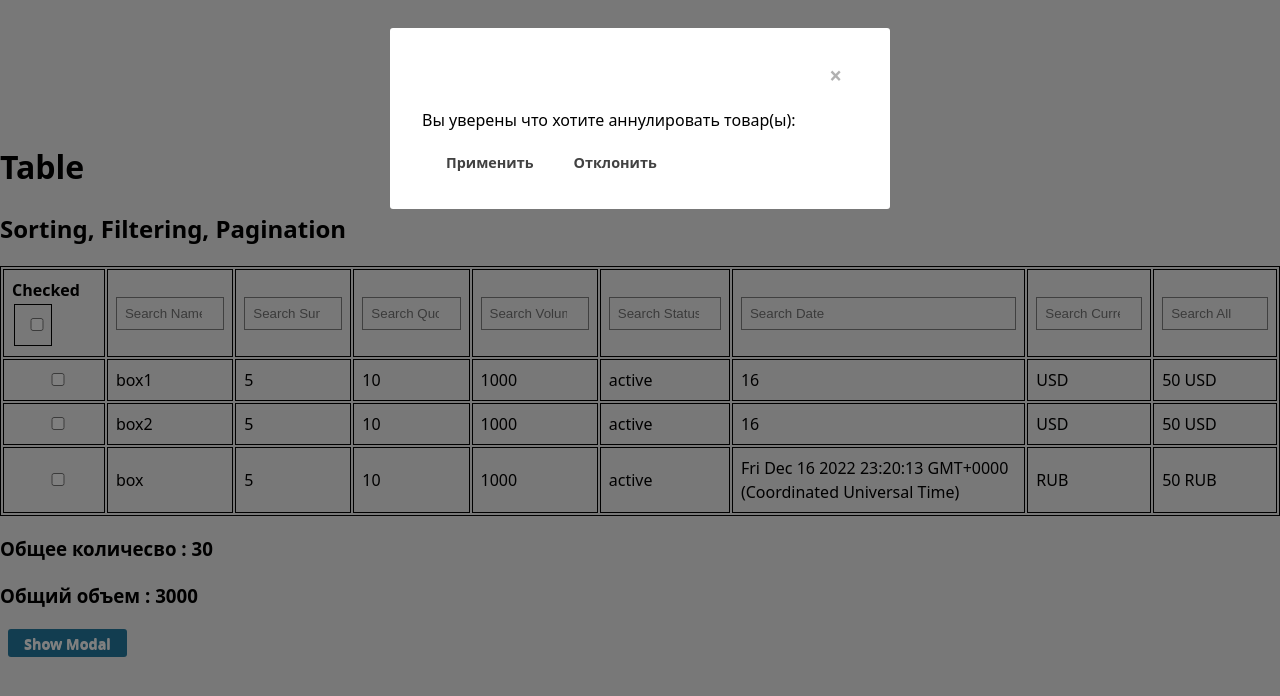
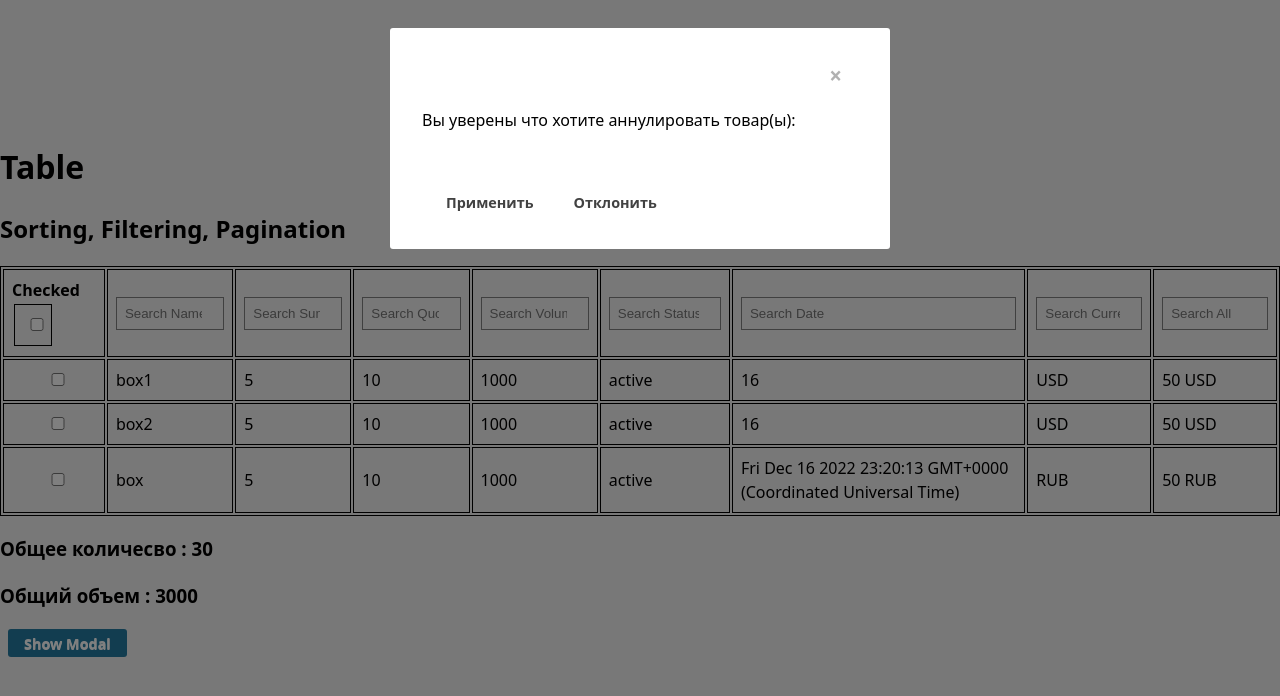
Before and after one commit to lismgmk/custom-table, a React app: page / in a window 1280 px wide. Both pictures are taken after a click on the button "Show Modal". Shown: the top 696 px of the page. Built offline with nearby package versions, Linux system fonts and the light colour scheme.

Commit message:
add logic to modal

```diff
--- a/src/components/AppPage.tsx
+++ b/src/components/AppPage.tsx
@@ -111,15 +111,26 @@ const AppPage: React.FC = () => {
     }));
   }, [redux.allRows]);
   const { isShowing, toggle } = useModal();
-  const smartClose = (param: string)=>{
-    if(param==='close'){
-      toggle()
+
+  const smartClose = (options: { clear?: boolean; param?: boolean }) => {
+    // if (param === 'close') {
+    //   toggle();
+    // }
+    if (options.clear) {
+      dispatch(currentBodyRowsSlice.actions.setFilter({}));
     }
-    if (param === 'closeUncheck') {
+    if (options.param) {
+      console.log('senddd');
 
-      toggle();
+      if (options.clear) {
+        dispatch(currentBodyRowsSlice.actions.setFilter({}));
+      }
     }
-  }
+    toggle();
+  };
+  const reduxFilter = useSelector(
+    (state: RootState) => state.currentBodyRows.filters,
+  );
   return (
     <div className='App'>
       <h1>Table</h1>
@@ -131,7 +142,11 @@ const AppPage: React.FC = () => {
       <button className='button-default' onClick={toggle}>
         Show Modal
       </button>
-      <Modal isShowing={isShowing} hide={smartClose} />
+      <Modal
+        reduxFilter={reduxFilter}
+        isShowing={isShowing}
+        hide={smartClose}
+      />
     </div>
   );
 };
--- a/src/components/modal/Modal.tsx
+++ b/src/components/modal/Modal.tsx
@@ -1,9 +1,37 @@
-import React from 'react';
+import React, { useEffect } from 'react';
 import ReactDOM from 'react-dom';
 import './styles/Modal.scss';
 
-const Modal = ({ isShowing, hide }: { isShowing: boolean; hide: (val: string) => void }) =>
-  isShowing
+const Modal = ({
+  isShowing,
+  hide,
+  reduxFilter,
+}: {
+  isShowing: boolean;
+  hide: (val: { clear?: boolean; param?: boolean }) => void;
+  reduxFilter: { [key: string]: { value: boolean; name: string } };
+}) => {
+  const allValues = () => {
+    // const allId = Object.keys(reduxFilter);
+    // const result: { allId: string[]; allNames: string[] } = {
+    //   allId: [],
+    //   allNames: [],
+    // };
+    // const result: string[]=[]
+    return Object.values(reduxFilter)
+      .map((value) => {
+        // Object.entries(reduxFilter).forEach(([key, value]) => {
+        //   result.allId.push(key);
+        return value.name;
+      })
+      .join(', ');
+    // return result;
+  };
+  //   useEffect(()=>{
+
+  //   },[reduxFilter])
+
+  return isShowing
     ? ReactDOM.createPortal(
         <React.Fragment>
           <div className='modal-overlay' />
@@ -21,15 +49,20 @@ const Modal = ({ isShowing, hide }: { isShowing: boolean; hide: (val: string) =>
                   className='modal-close-button'
                   data-dismiss='modal'
                   aria-label='Close'
-                  onClick={()=>hide('close')}
+                  onClick={() => hide({})}
                 >
                   &times;
                 </button>
               </div>
-              <p>Вы уверены что хотите аннулировать товар(ы):</p>
+              <p>
+                Вы уверены что хотите аннулировать товар(ы):
+                <pre> {allValues()}</pre>
+              </p>
               <div>
-                <button>Применить</button>
-                <button onClick={()=>hide('closeUncheck')}>Отклонить</button>
+                <button onClick={() => hide({ clear: true, param: true })}>
+                  Применить
+                </button>
+                <button onClick={() => hide({ clear: true })}>Отклонить</button>
               </div>
             </div>
           </div>
@@ -37,5 +70,6 @@ const Modal = ({ isShowing, hide }: { isShowing: boolean; hide: (val: string) =>
         document.body,
       )
     : null;
+};
 
 export default Modal;
--- a/src/redux/slices/currentBodyRows.ts
+++ b/src/redux/slices/currentBodyRows.ts
@@ -73,6 +73,8 @@ export const currentBodyRowsSlice = createSlice({
       state.filters = updatedFilters;
     },
 
+
+
     filterRows: (
       state,
       action: {
```
